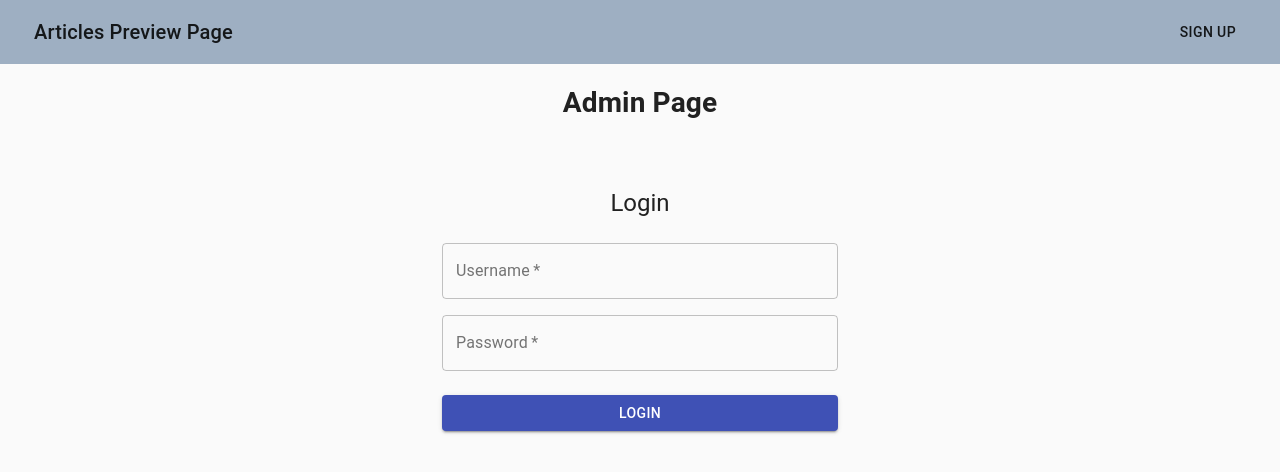
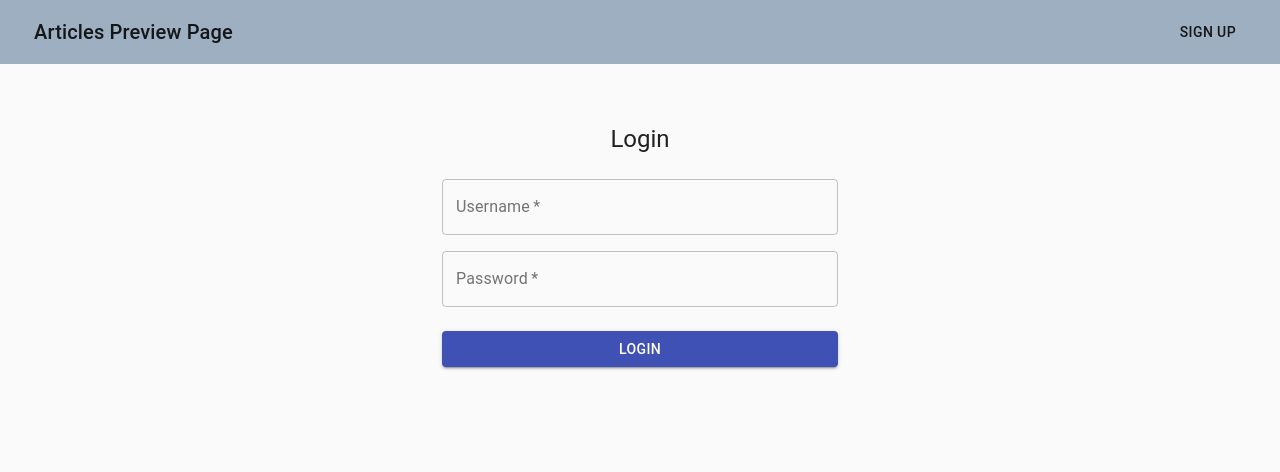
Before and after one commit to sbAsma/article-preview-drf-react, a React (Create React App) app: page /admin in a window 1280 px wide. Shown: the top 472 px of the page. Built offline with nearby package versions, Linux system fonts and the light colour scheme.

Commit message:
header display over drawer

```diff
--- a/src/components/admin/header.js
+++ b/src/components/admin/header.js
@@ -14,6 +14,7 @@ import axiosInstance from '../../axios';
 const useStyles = makeStyles((theme) => ({
 	appBar: {
 		// borderBottom: `1px solid ${theme.palette.divider}`,
+		zIndex: theme.zIndex.drawer + 1,
 		backgroundColor: 'hsl(212, 23%, 69%)',
 	},
 	link: {
@@ -106,7 +107,7 @@ export default function Header(props) {
 		<React.Fragment>
 			<CssBaseline />
 			<AppBar
-				position="static"
+				position="fixed"
 				color="white"
 				elevation={0}
 				className={classes.appBar}
```
